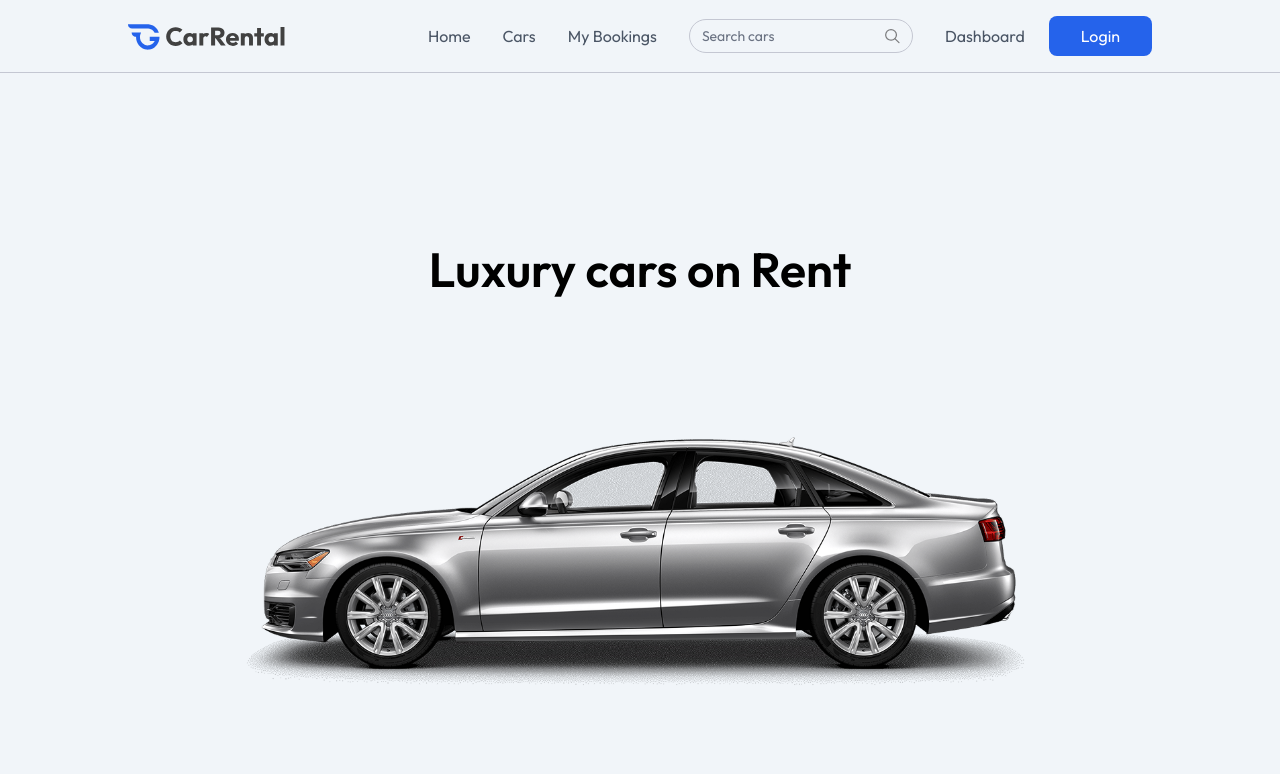
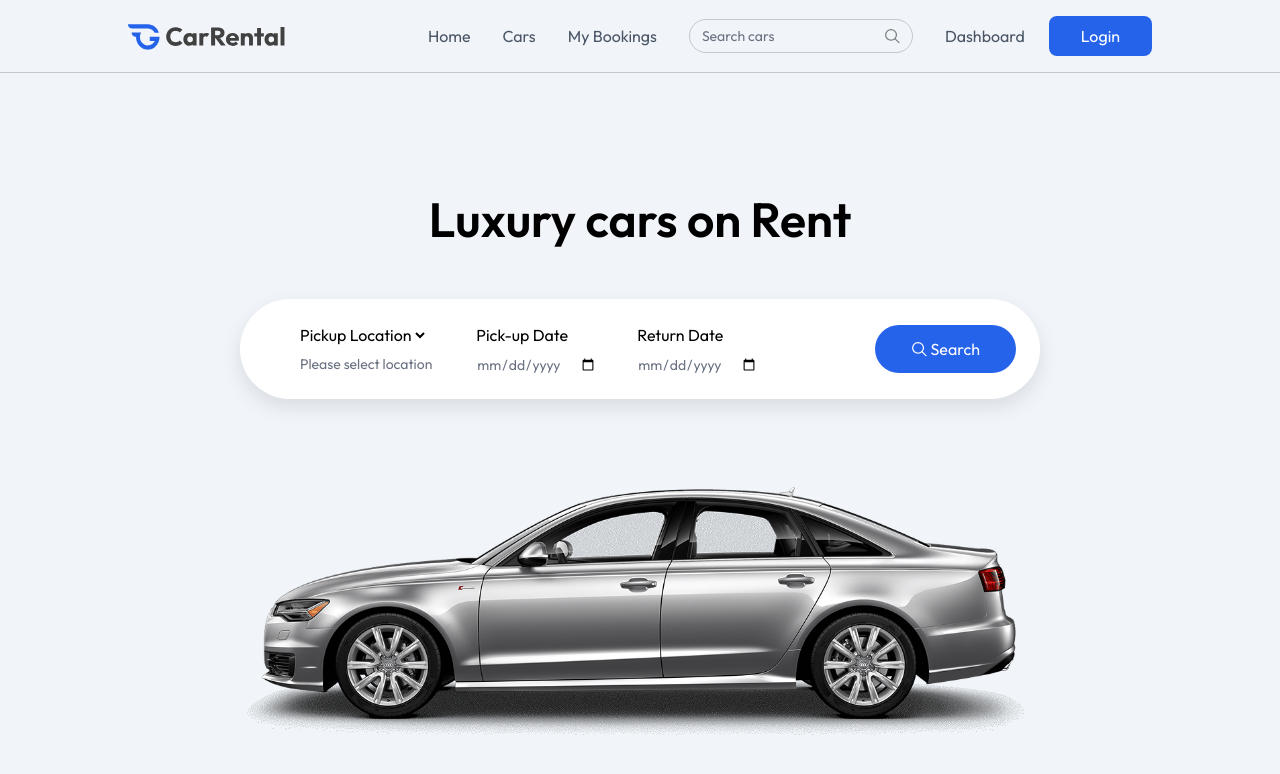
Before and after one commit to limon43633/Car-rental-client, a React app: page / in a window 1280 px wide. Shown: the top 774 px of the page. Built offline with nearby package versions, Linux system fonts and the light colour scheme; the HTML template or start-up script is replaced by a standard one.

Commit message:
completed hero section ui

```diff
--- a/src/components/Hero.jsx
+++ b/src/components/Hero.jsx
@@ -1,13 +1,46 @@
-import React from 'react'
-import { assets } from '../assets/assets'
+import React, { useState } from 'react'
+import { assets, cityList } from '../assets/assets'
 
 const Hero = () => {
+
+  const [pickupLocation, setPickupLocation] = useState('')
+
   return (
     <div className='h-screen flex flex-col items-center justify-center gap-14 bg-light text-center'>
       <h1 className='text-4xl md:text-5xl font-semibold'>Luxury cars on Rent</h1>
 
       {/* date select form*/}
-      <form>
+      <form className='flex flex-col md:flex-row items-start md:items-center justify-between p-6 rounded-lg md:rounded-full w-full max-w-80 md:max-w-200 bg-white shadow-[0px_8px_20px_rgba(0,0,0,0.1)]'>
+        <div className='flex flex-col md:flex-row items-start md:items-center gap-10 min-md:ml-8'>
+          {/*select city*/}
+          <div className='flex flex-col items-start gap-2'>
+            <select required value={pickupLocation} onChange={(e)=>setPickupLocation(e.target.value)}>
+              <option value="">Pickup Location</option>
+              {cityList.map((city)=> <option key={city} value={city}>{city}</option>)}
+            </select>
+            <p className='px-1 text-sm text-gray-500'>{pickupLocation ? pickupLocation : "Please select location"}</p>
+          </div>
+
+          {/*select pickup date*/}
+          <div className='flex flex-col items-start gap-2'>
+            <label htmlFor="pickup-date">Pick-up Date</label>
+            <input type="date" id="pickup-date" min={new Date().toISOString().split('T')[0]} className='text-sm text-gray-500' required/>
+          </div>
+
+          {/*select return date*/}
+          <div className='flex flex-col items-start gap-2'>
+            <label htmlFor="return-date">Return Date</label>
+            <input type="date" id="return-date" className='text-sm text-gray-500' required/>
+          </div>
+
+        </div>
+
+         {/* search button for */}
+          <button className='flex items-center justify-center gap-1 px-9 py-3 max-sm:mt-4 bg-primary hover:bg-primary-dull text-white rounded-full cursor-pointer'>
+            <img src={assets.search_icon} alt="search" className='brightness-300' />
+            Search
+          </button>
+
 
       </form>
 
```
